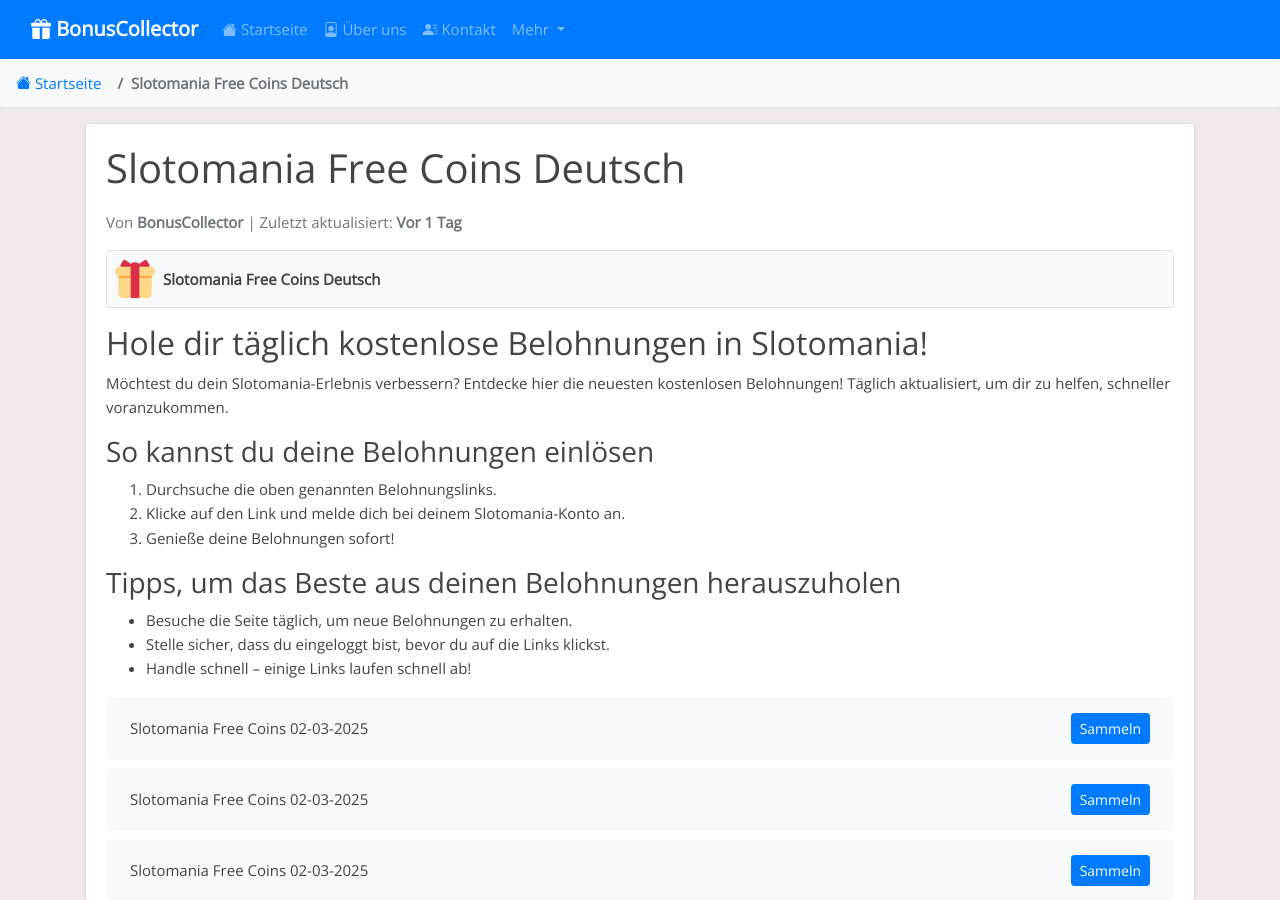
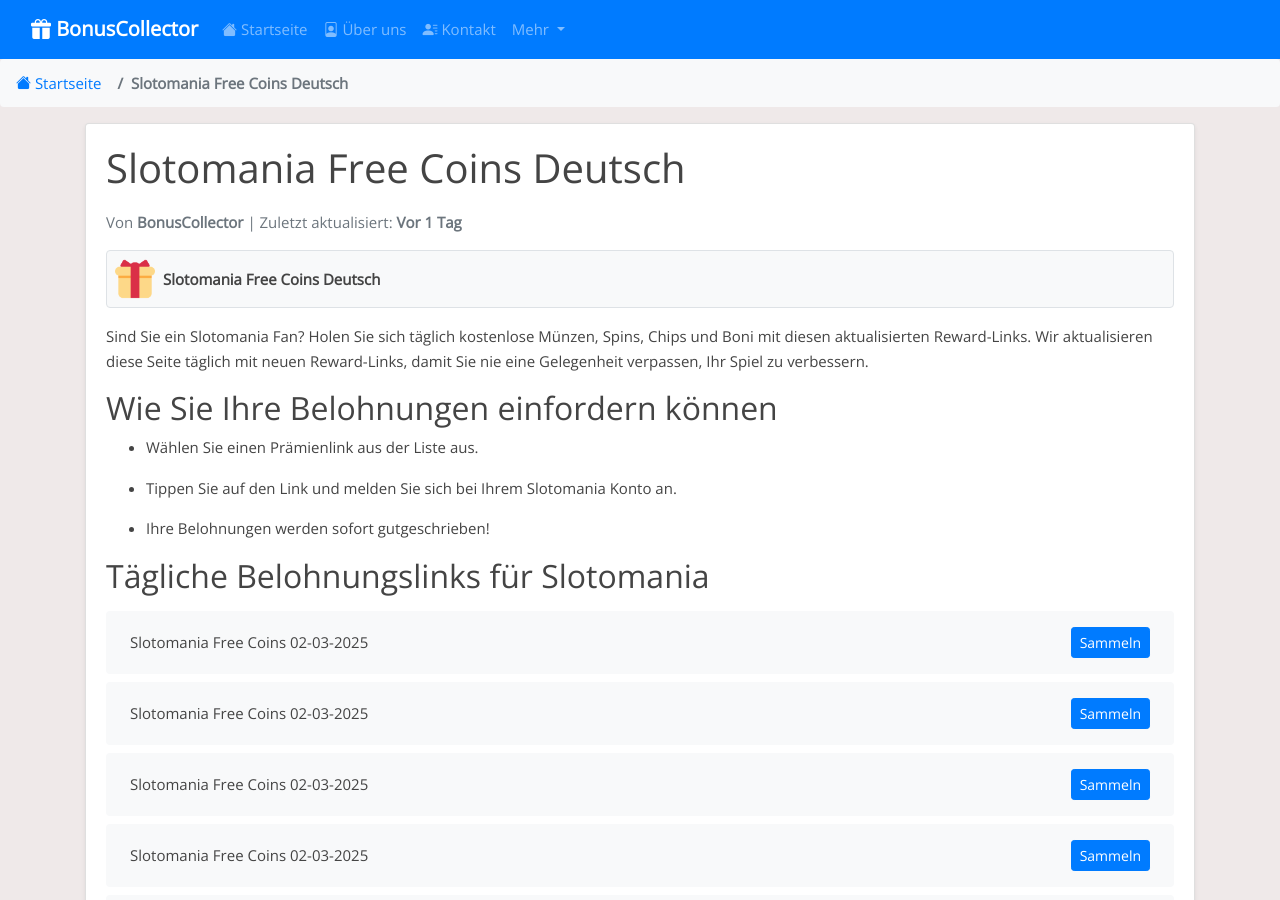
Before and after one commit to Prollad99/bs-de, a Jekyll site: the page built from _posts/2025-01-19-slotomania.md, in a window 1280 px wide and 900 px high. Built offline with Jekyll 4.4.1, drawn with Linux system fonts in a browser that asks for light colours; some of the changed text lies outside the part shown.

Commit message:
Aktualisiere slotomania-Belohnungslinks, Inhalte und Änderungsdatum

```diff
--- a/_includes/slotomania_footer.html
+++ b/_includes/slotomania_footer.html
@@ -1,7 +1,7 @@
-<h3>Warum du unsere Slotomania-Updates folgen solltest</h3>
+## Warum sollten Sie unsere Reward Updates verfolgen?
 
-<p>Wir bieten täglich die neuesten Belohnungslinks aus offiziellen Slotomania-Aktionen. So bleibst du immer auf dem neuesten Stand. Speichere diese Seite für schnellen Zugriff.</p>
 
-<h4>Hinweis:</h4>
+Wir aktualisieren die Links ständig, um sicherzustellen, dass Sie die neuesten Belohnungen erhalten. Alle Belohnungen stammen aus offiziellen Slotomania Aktionen, so dass Sie sie einfach und sicher einfordern können.
 
-<p>Diese Seite ist nicht mit den offiziellen Entwicklern von Slotomania verbunden. Alle Belohnungen stammen aus öffentlichen Quellen.</p>
+
+Hinweis: Diese Links können ablaufen, also fordern Sie Ihre Belohnungen schnell ein. Wir sind nicht mit den Entwicklern von Slotomania verbunden; diese Seite ist eine Ressource für Spieler.
--- a/_includes/slotomania_post.html
+++ b/_includes/slotomania_post.html
@@ -1,27 +1,14 @@
-<h2>Hole dir täglich kostenlose Belohnungen in Slotomania!</h2>
+Sind Sie ein Slotomania Fan? Holen Sie sich täglich kostenlose Münzen, Spins, Chips und Boni mit diesen aktualisierten Reward-Links. Wir aktualisieren diese Seite täglich mit neuen Reward-Links, damit Sie nie eine Gelegenheit verpassen, Ihr Spiel zu verbessern.
 
-<p>Möchtest du dein Slotomania-Erlebnis verbessern? Entdecke hier die neuesten kostenlosen Belohnungen! Täglich aktualisiert, um dir zu helfen, schneller voranzukommen.</p>
 
-<h3>So kannst du deine Belohnungen einlösen</h3>
+## Wie Sie Ihre Belohnungen einfordern können
 
-<ol>
 
-  <li>Durchsuche die oben genannten Belohnungslinks.</li>
+- Wählen Sie einen Prämienlink aus der Liste aus.
 
-  <li>Klicke auf den Link und melde dich bei deinem Slotomania-Konto an.</li>
+- Tippen Sie auf den Link und melden Sie sich bei Ihrem Slotomania Konto an.
 
-  <li>Genieße deine Belohnungen sofort!</li>
+- Ihre Belohnungen werden sofort gutgeschrieben!
 
-</ol>
 
-<h3>Tipps, um das Beste aus deinen Belohnungen herauszuholen</h3>
-
-<ul>
-
-  <li>Besuche die Seite täglich, um neue Belohnungen zu erhalten.</li>
-
-  <li>Stelle sicher, dass du eingeloggt bist, bevor du auf die Links klickst.</li>
-
-  <li>Handle schnell – einige Links laufen schnell ab!</li>
-
-</ul>
+## Tägliche Belohnungslinks für Slotomania
```
